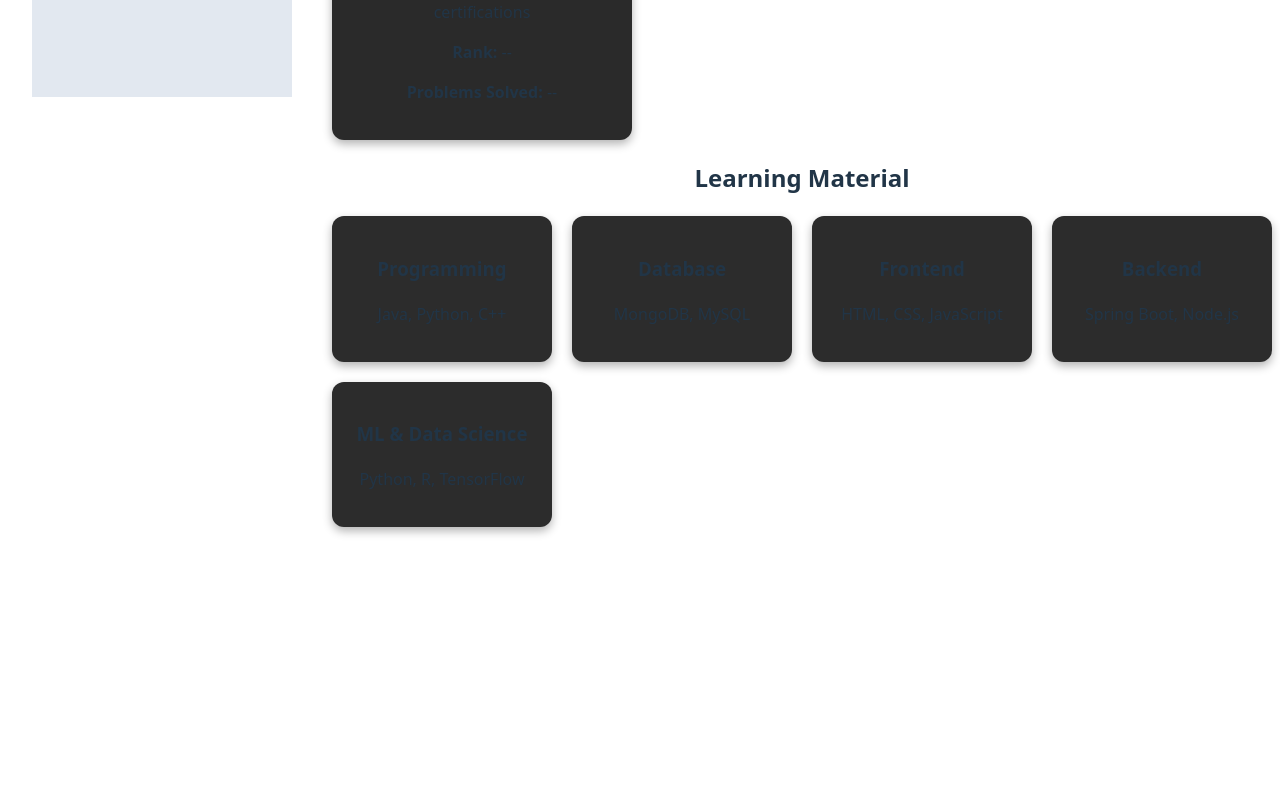
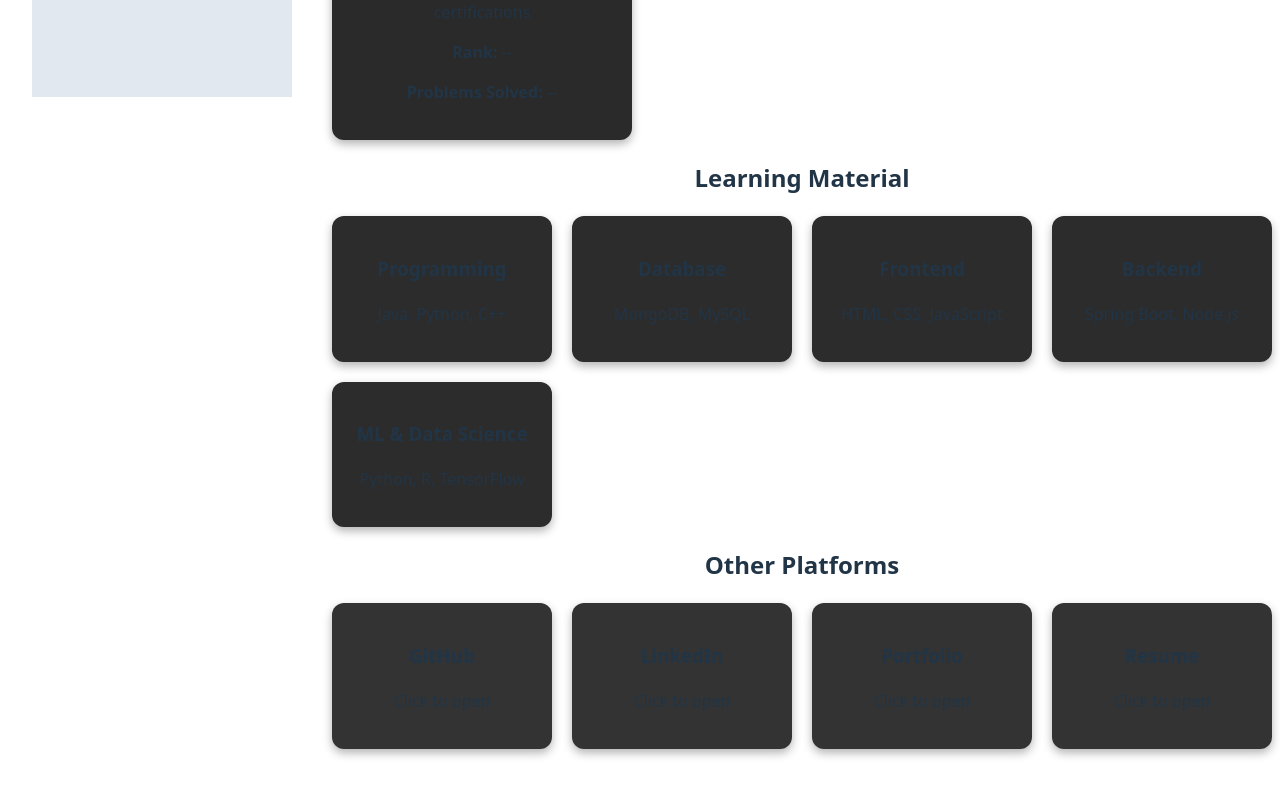
Before and after one commit to rajbrajesh/devsync-backend, a React app in the folder frontend/: page /dashboard in a window 1280 px wide. Shown: the part 835-1630 px from the top of the page. Before the commit the page ends 1434 px from the top, so only its background shows below. Built offline with nearby package versions, Linux system fonts and the light colour scheme; the HTML template or start-up script is replaced by a standard one.

Commit message:
Day_20 - External platform links section added

```diff
--- a/frontend/src/App.css
+++ b/frontend/src/App.css
@@ -113,3 +113,30 @@
 .learning-card:hover {
  transform: translateY(-5px);
 }
+
+
+/* Platform links grid */
+.platform-link-grid {
+ display: grid;
+ grid-template-columns: repeat(auto-fit, minmax(200px, 1fr));
+ gap: 20px;
+ margin-top: 20px;
+}
+
+/* Card */
+.platform-link-card {
+ background-color: #333;
+ padding: 20px;
+ border-radius: 12px;
+ text-align: center;
+
+ cursor: pointer;
+
+ box-shadow: 0 4px 10px rgba(0,0,0,0.3);
+
+ transition: transform 0.2s ease;
+}
+
+.platform-link-card:hover {
+ transform: translateY(-5px);
+}
--- /dev/null
+++ b/frontend/src/components/platform/PlatformLinkCard.jsx
@@ -0,0 +1,36 @@
+import React from "react";
+
+/*
+PlatformLinkCard Component
+
+Purpose:
+Displays external platform links (GitHub, LinkedIn etc.)
+
+Props:
+name → platform name
+url → link to open
+*/
+
+const PlatformLinkCard = ({ name, url }) => {
+
+ // Function to open link in new tab
+ const handleClick = () => {
+   window.open(url, "_blank");
+ };
+
+ return (
+
+   // Card container
+   <div className="platform-link-card" onClick={handleClick}>
+
+     {/* Platform Name */}
+     <h3>{name}</h3>
+
+     {/* Hint text */}
+     <p>Click to open</p>
+
+   </div>
+ );
+};
+
+export default PlatformLinkCard;
--- /dev/null
+++ b/frontend/src/components/platform/PlatformLinkSection.jsx
@@ -0,0 +1,59 @@
+import React from "react";
+import PlatformLinkCard from "./PlatformLinkCard";
+
+/*
+PlatformLinkSection Component
+
+Purpose:
+Displays all external platform links
+*/
+
+const PlatformLinkSection = () => {
+
+ // Static data (later dynamic)
+ const links = [
+   {
+     name: "GitHub",
+     url: "https://github.com/",
+   },
+   {
+     name: "LinkedIn",
+     url: "https://linkedin.com/",
+   },
+   {
+     name: "Portfolio",
+     url: "#",
+   },
+   {
+     name: "Resume",
+     url: "#",
+   },
+ ];
+
+ return (
+
+   <div>
+
+     {/* Section Title */}
+     <h2>Other Platforms</h2>
+
+     {/* Grid */}
+     <div className="platform-link-grid">
+
+       {links.map((item, index) => (
+
+         <PlatformLinkCard
+           key={index}
+           name={item.name}
+           url={item.url}
+         />
+
+       ))}
+
+     </div>
+
+   </div>
+ );
+};
+
+export default PlatformLinkSection;
--- a/frontend/src/pages/DashboardPage.jsx
+++ b/frontend/src/pages/DashboardPage.jsx
@@ -5,6 +5,8 @@
 import PlatformGrid from "../components/platform/PlatformGrid";
 import SummarySection from "../components/analytics/SummarySection";
 import LearningSection from "../components/learning/LearningSection";
+import PlatformLinkSection from "../components/platform/PlatformLinkSection";
+
 
 function DashboardPage(){
 
@@ -13,6 +15,7 @@ function DashboardPage(){
     <SummarySection />
     <PlatformGrid />
     <LearningSection />
+    <PlatformLinkSection />
     </div>
   )
 
```
